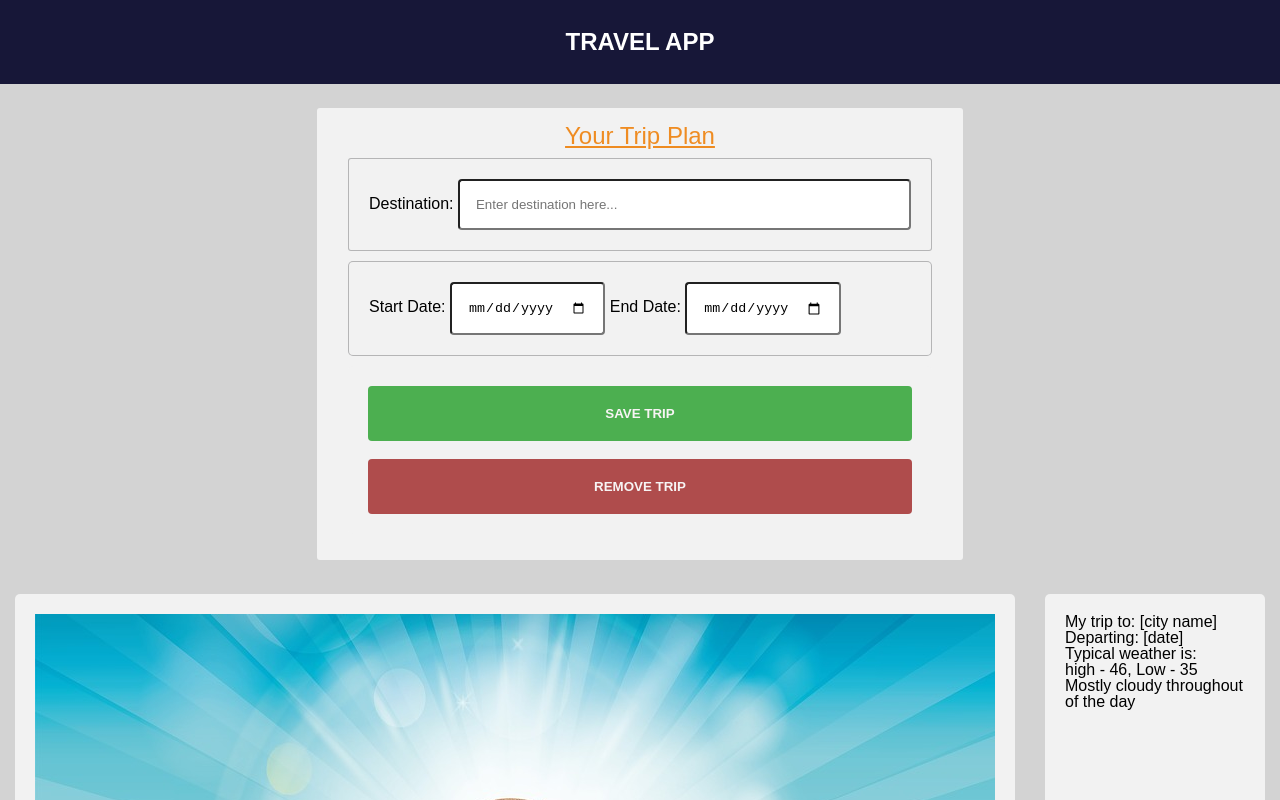
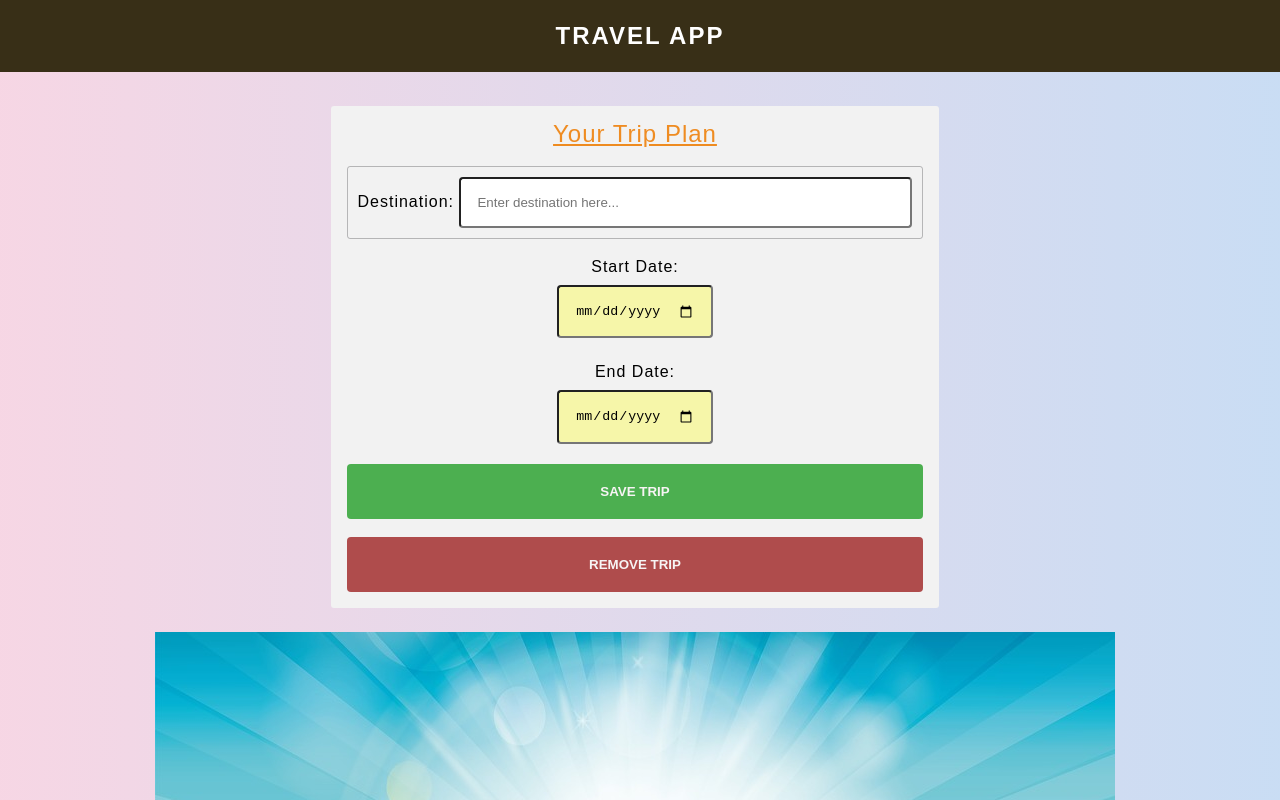
Before and after one commit to Sakaow/newcapstone, a website built with webpack: page src/client/views/index.html in a window 1280 px wide. Shown: the top 800 px of the page. Built offline with nearby package versions, Linux system fonts and the light colour scheme; files whose address does not match are found by name.

Commit message:
use grid layout

```diff
--- a/src/client/styles/base.scss
+++ b/src/client/styles/base.scss
@@ -4,8 +4,26 @@ $color: rgba(238, 133, 20, 0.94);
 
 body {
   font-family: 'Poppins', sans-serif;
-  background-color: lightgray;
+  letter-spacing: 1px;
   height: 100%;
+  background-color: $bg-color;
+  background: rgb(238, 174, 202);
+  background: linear-gradient(
+    90deg,
+    rgba(238, 174, 202, 0.5) 0%,
+    rgba(148, 187, 233, 0.5) 100%
+  );
+}
+
+.wrapper {
+  display: grid;
+  grid-template-columns: auto;
+  grid-template-rows: 1fr auto-fill 1fr;
+  grid-template-areas:
+    'head head'
+    'aside main'
+    'foot foot';
+  grid-gap: 10px;
 }
 
 h2 {
@@ -17,24 +35,22 @@ h2 {
   text-decoration-line: underline;
 }
 
-.container {
-  display: flex;
-  flex-direction: column;
-  justify-content: center;
-  flex-wrap: wrap;
-  align-items: center;
-  height: 100%;
+// Plan section
+.plan {
+  grid-area: aside;
 }
 
 .trips {
-  display: flex;
-  flex-direction: row;
+  grid-area: main;
   // display: none;
 }
 
-div {
-  border-radius: 5px;
-  background-color: $bg-color;
-  padding: 20px;
-  margin: 10px 15px;
+.container {
+  display: flex;
+  flex-direction: row;
+  justify-content: center;
+  align-content: center;
+  align-items: center;
+  flex-wrap: wrap;
+  height: 100%;
 }
--- a/src/client/styles/footer.scss
+++ b/src/client/styles/footer.scss
@@ -1,7 +1,11 @@
-$base-color: #171738;
+// $base-color: #171738;
+// $base-color: #382f17;
+@import 'base.scss';
+$base-color: #3b4948;
 $text-color: #fff;
 
 footer {
+  grid-area: foot;
   background-color: $base-color;
   opacity: 0.8;
   min-width: 50px;
--- a/src/client/styles/form.scss
+++ b/src/client/styles/form.scss
@@ -1,9 +1,9 @@
-$base-color: #171738;
 $text-color: rgb(247, 244, 244);
 $bg-color: #f2f2f2;
 $color: rgba(122, 122, 124, 0.5);
 
 form {
+  min-width: 500px;
   border-radius: 3px;
   background-color: $bg-color;
   padding: 1rem;
@@ -16,43 +16,64 @@ form {
   min-width: 50%;
   font-size: 1rem;
   border: 1px solid $color;
+  margin: 20px 0;
+  padding: 10px;
+  text-align: center;
 
   input[type='text'],
   select {
     padding: 1rem;
     display: inline-block;
     border-radius: 4px;
-    box-sizing: border-box;
   }
 }
 
 // Date input
 #date-info {
-  border: 1px solid $color;
-  input[type='date'] {
+  display: flex;
+  flex-direction: column;
+  align-content: center;
+  align-items: center;
+  flex-wrap: wrap;
+  border-radius: 3px;
+  // border: 1px solid $color;
+  margin: 10px;
+
+  input[type='date'],
+  select {
     padding: 1rem;
-    display: inline-block;
+    background-color: rgba(255, 255, 0, 0.3);
     border-radius: 4px;
-    box-sizing: border-box;
+  }
+
+  #startDate,
+  #endDate {
+    margin: 10px 0;
   }
 }
 
 // Button submit
 button[type='submit'] {
   width: 100%;
+  // background: rgb(34, 193, 195);
   background-color: #4caf50;
   font-weight: bold;
   text-transform: uppercase;
   color: $text-color;
   padding: 20px;
-  // margin: 18px 0;
   border: none;
   border-radius: 4px;
   cursor: pointer;
 }
 
 button[type='submit']:hover {
-  background-color: #a6caa8;
+  // background-color: #a6caa8;
+  background: rgb(238, 174, 202);
+  background: radial-gradient(
+    circle,
+    rgba(238, 174, 202, 1) 0%,
+    rgba(148, 187, 233, 1) 100%
+  );
   color: #000;
 }
 
--- a/src/client/styles/header.scss
+++ b/src/client/styles/header.scss
@@ -1,14 +1,22 @@
-$base-color: #171738;
+$base-color: #382f17;
 $text-color: #fff;
+@import 'base.scss';
 
 header {
-  display: flex;
-  justify-content: center;
+  grid-area: head;
   background-color: $base-color;
-  color: $text-color;
-  min-height: 80px;
-  padding: 30px;
   font-size: 1.5rem;
   font-weight: bold;
+  letter-spacing: 2px;
+  min-width: 50px;
+  min-height: 50px;
+}
+
+header > h1 {
+  display: flex;
+  flex-direction: row;
+  justify-content: center;
   text-transform: uppercase;
+  color: $text-color;
+  padding: 1.5rem;
 }
--- a/src/client/views/index.html
+++ b/src/client/views/index.html
@@ -9,10 +9,11 @@
 </head>
 
 <body>
+    <div class="wrapper">
         <header>
             <h1>Travel App</h1>
         </header>
-    <main class="container">
+        <div class="container">
             <section class="plan">
                 <form method="post">
                     <h2>Your Trip Plan</h2>
@@ -25,7 +26,7 @@
                         <div class="form-group" id="date-info">
                             <label for="startDate">Start Date:</label>
                             <input type="date" name="startDate" id="startDate" size="40">
-
+                            <br>
                             <label for="endDate">End Date:</label>
                             <input type="date" name="endDate" id="endDate" size="40">
                         </div>
@@ -38,11 +39,11 @@
             </section>
             <section class="trips">
                 <div class="placeimage">
-                <img src="../images/travel.jpg" alt="travel baggage">
+                    <img src="./src/client/images/travel.jpg" alt="travel baggage">
+
                     <!-- <img src="https://media.istockphoto.com/photos/model-airplane-and-a-globe-picture-id1209943630?k=20&m=1209943630&s=612x612&w=0&h=iffYPbYzhVEjy8K86ZCNVBOW7PzWByhFVboKkEL5anA=" alt="travel"> -->
 
                 </div>
-
                 <div class="content">
                     <p>My trip to: [city name]</p>
                     <p>Departing: [date]</p>
@@ -51,10 +52,11 @@
                     <p>Mostly cloudy throughout of the day</p>
                 </div>
             </section>
-    </main>
+        </div>
         <footer>
             <h3>Travel App FEND capstone project </h3>
         </footer>
+    </div>
 </body>
 
 </html>
--- a/webpack.config.js
+++ b/webpack.config.js
@@ -9,6 +9,7 @@ module.exports = {
     output: {
         path: path.resolve(__dirname, 'dist'),
         filename: '[name].[contenthash].js',
+        // assetModuleFilename: "images/[name][ext]",
         assetModuleFilename: 'src/client/images/[name][ext]',
         clean: true,
     },
```
Also changed, not shown: src/client/images/timetotravel.jpg (deleted). Lines whose indentation alone changed are shown as unchanged.
